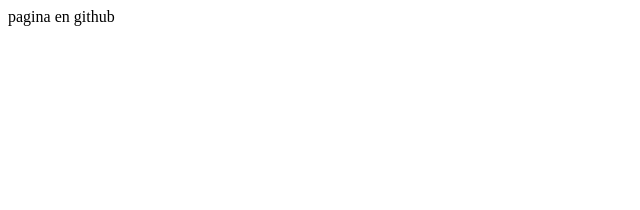
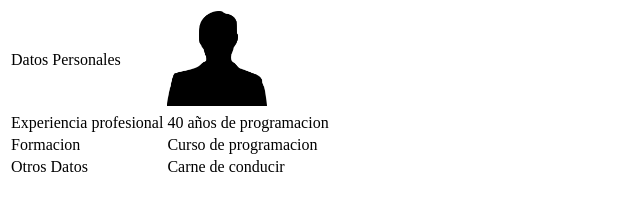
Before and after one commit to FranReina/FranReina.github.io, a plain HTML site: page index.html in a window 1280 px wide. Shown: the whole page, without its empty margins (0-640 px from the left). Drawn offline with Linux system fonts and the light colour scheme.

Commit message:
modifoicado con gooem

```diff
--- a/index.html
+++ b/index.html
@@ -1 +1,28 @@
-pagina en github
+<!DOCTYPE html>
+<html lang="en">
+<head>
+	<meta charset="UTF-8">
+	<title></title>
+</head>
+<body>
+	<table>
+		<tr>
+			<td>Datos Personales</td>
+			<td><img src="imagenes/foto.png" width="100"></td>
+		</tr>
+		<tr>
+			<td>Experiencia profesional</td>
+			<td>40 años de programacion</td>
+		</tr>
+		<tr>
+			<td>Formacion</td>
+			<td>Curso de programacion</td>
+		</tr>
+		<tr>
+			<td>Otros Datos</td>
+			<td>Carne de conducir </td>
+		</tr>
+	</table>
+
+</body>
+</html>
```
Also changed, not shown: imagenes/foto.png (added).
